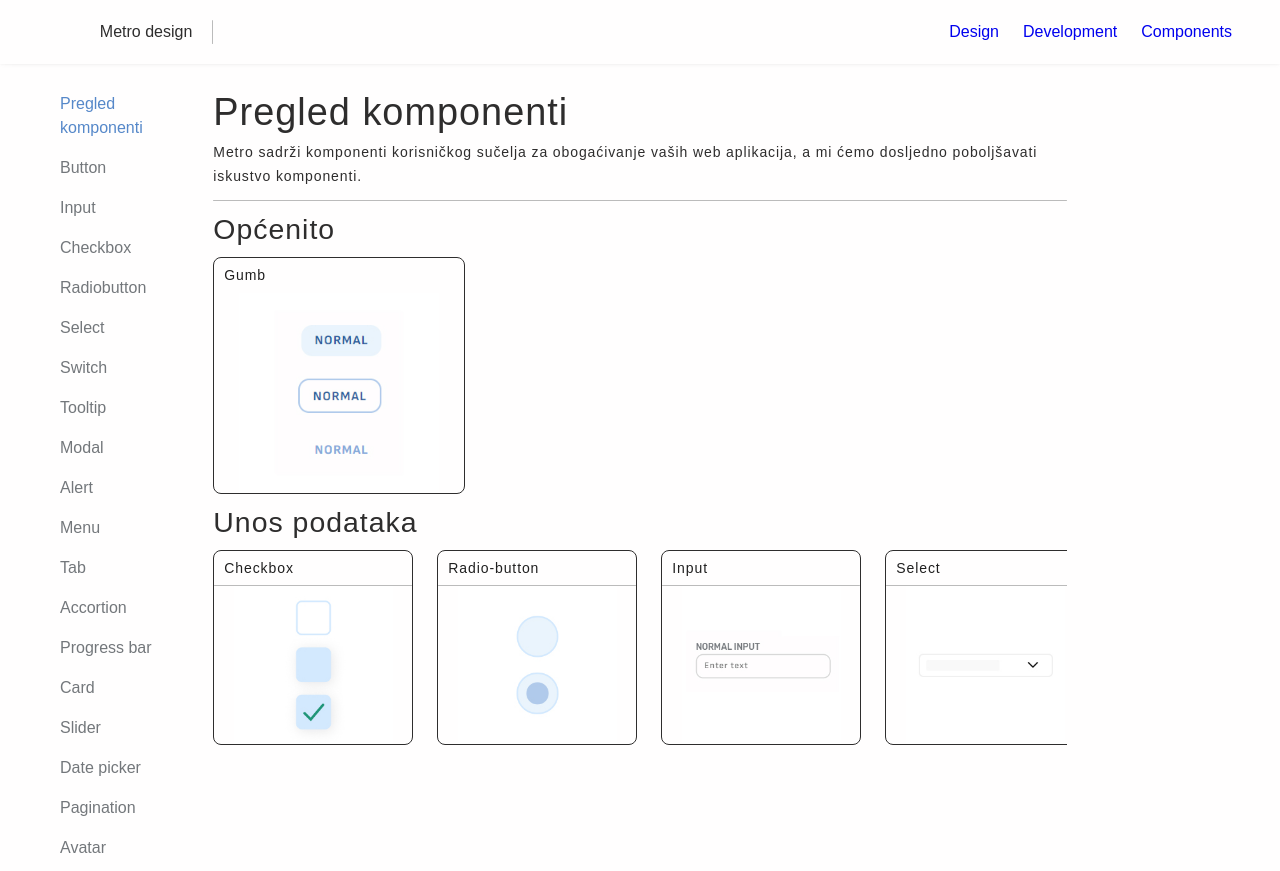
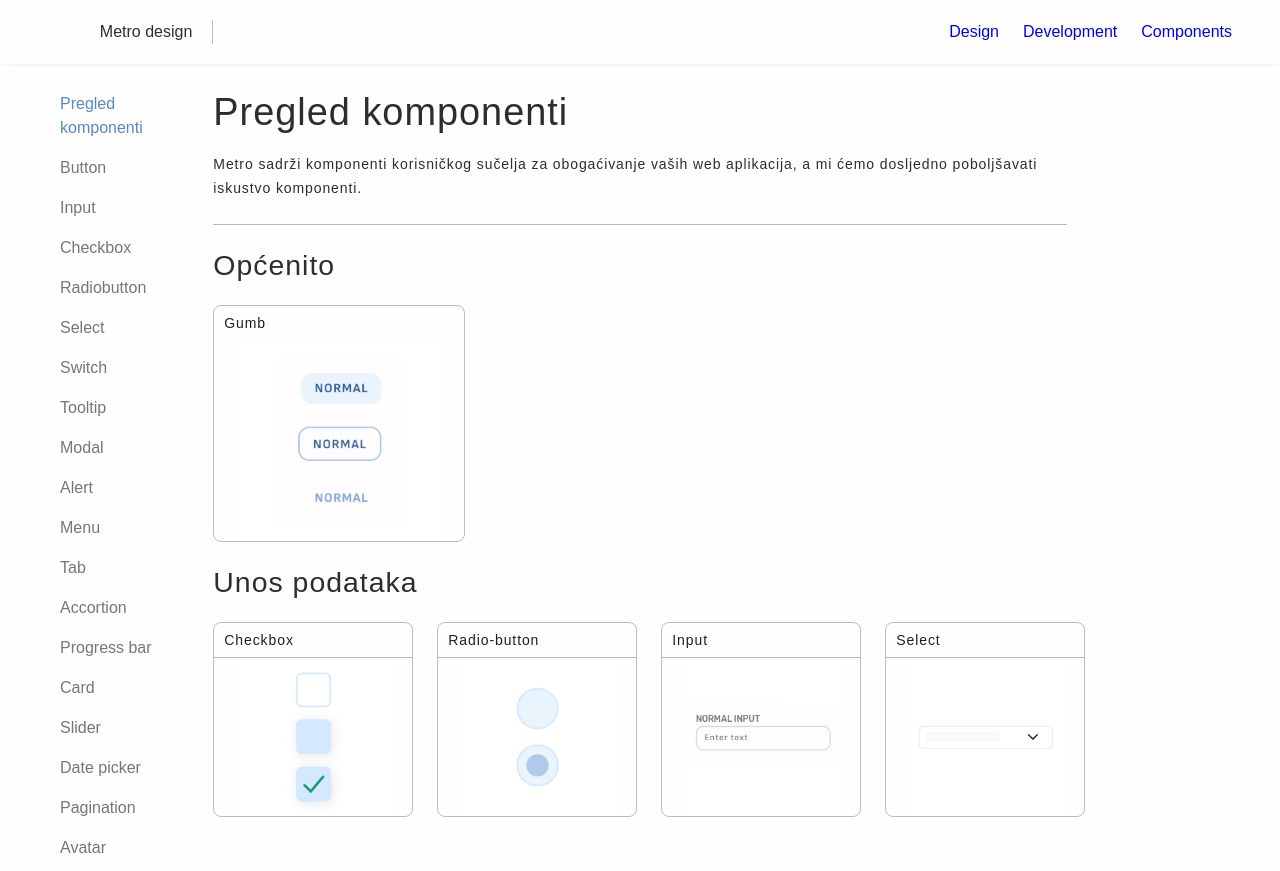
Before and after one commit to ArneoMV/ui-library-dip, a React (Create React App) app: page /overview in a window 1280 px wide. Before the commit the page ends 800 px from the top, so only its background shows below. Built offline with nearby package versions, Linux system fonts and the light colour scheme.

Commit message:
layout fixes

```diff
--- a/src/styles/scss/component/_component-card.scss
+++ b/src/styles/scss/component/_component-card.scss
@@ -6,9 +6,10 @@
     &.column {
         gap: 1px;
     }
-    border: $base-border-thickness solid $neutral-700;
+    border: $base-border-thickness solid $neutral-500;
     min-width: 200px;
     border-radius: $base-border-radius-sm;
+    background-color: $neutral-100;
 
     .card-title {
         width: 100%;
@@ -38,4 +39,9 @@
             object-fit: cover;
         }
     }
+
+
+    &:hover {
+        box-shadow: $shadow-sm;
+    }
 }
--- a/src/styles/scss/system/_pageStructure.scss
+++ b/src/styles/scss/system/_pageStructure.scss
@@ -7,8 +7,8 @@
   overflow-y: scroll;
   display: flex;
   flex-direction: column;
-  gap: $base-border-radius-md;
-
+  gap: $base-border-radius-lg;
+  overflow: visible;
   .example-section {
     border-radius: $base-border-radius-md;
     border: 1px solid $neutral-500;
```
Also changed, not shown: 16 other files (tests, documents, lock files or other folders).
